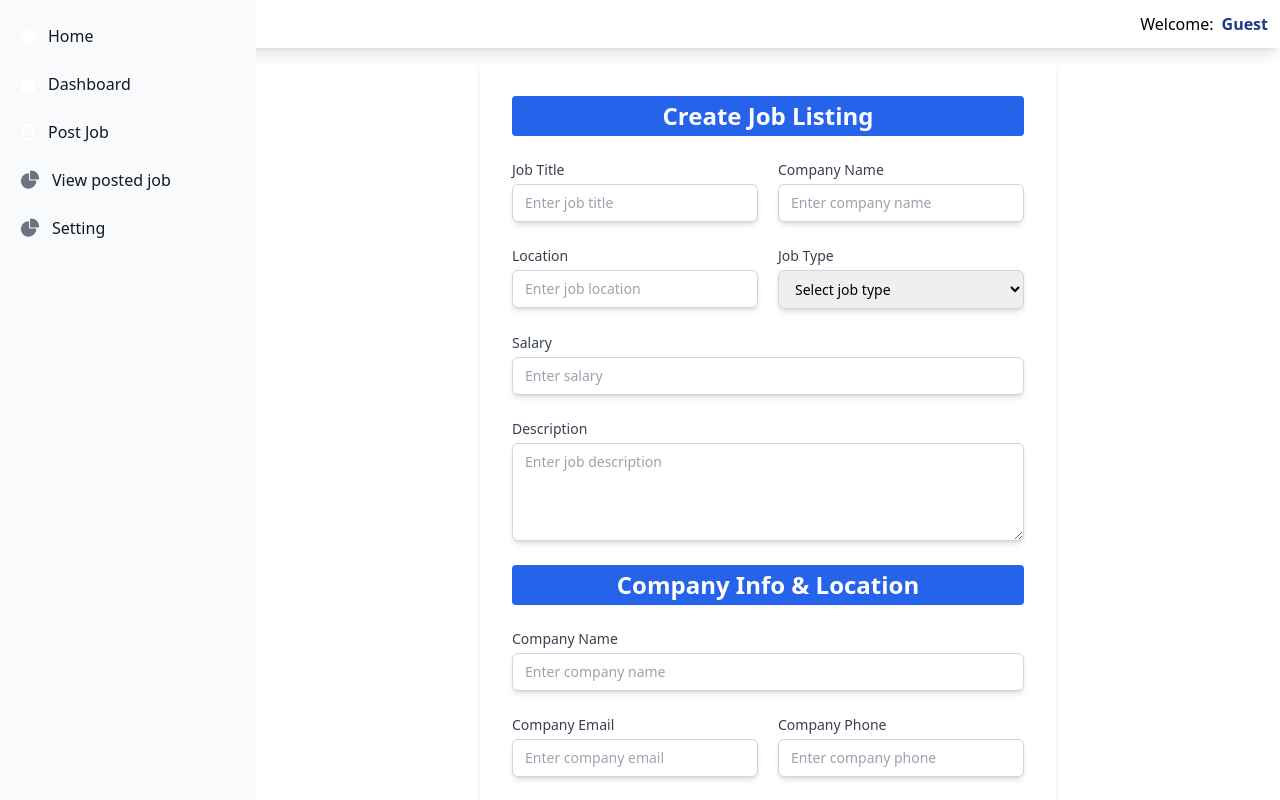
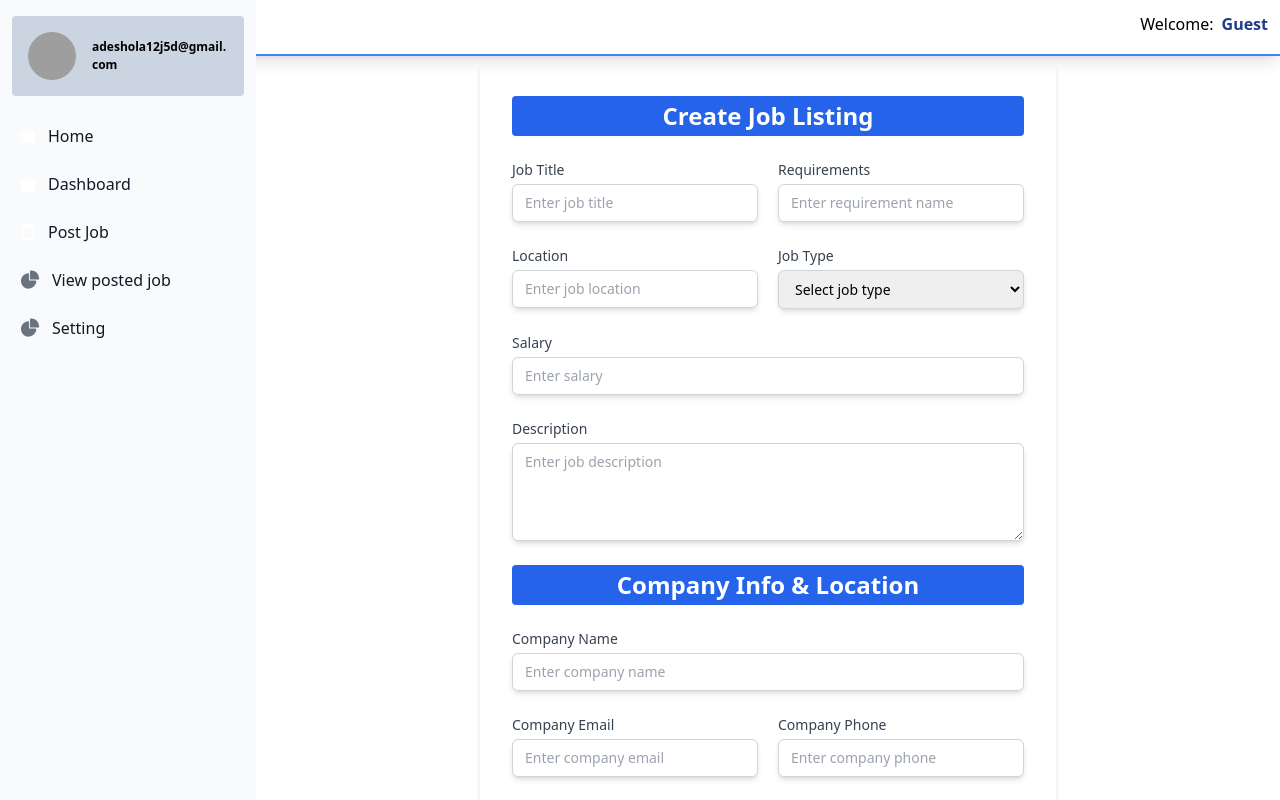
Before and after one commit to josephadeshola/vue-project-frontend, a Vue app: page /job/create in a window 1280 px wide. Shown: the top 800 px of the page. Built offline with nearby package versions, Linux system fonts and the light colour scheme; grey boxes are pictures that could not be loaded.

Commit message:
dashboard job post

```diff
--- a/src/components/SideBar.vue
+++ b/src/components/SideBar.vue
@@ -2,7 +2,7 @@
    <div v-if="sidebarVisible" class="fixed inset-0 z-30 bg-black opacity-50" @click="dismissSidebar"></div>
 
     <!-- Sidebar Toggle Button -->
-    <div class="bg-white flex justify-between md:justify-end shadow-lg fixed w-full">
+    <div class="bg-white flex h-14 border-b-2 border-b-blue-500 justify-between md:justify-end shadow-lg fixed w-full">
     <button @click="toggleSidebar" aria-controls="sidebar-multi-level-sidebar" type="button" class="inline-flex items-center p-2 mt-2 ms-3 text-sm text-gray-500 rounded-lg sm:hidden hover:bg-gray-100 focus:outline-none focus:ring-2 focus:ring-gray-200 dark:text-gray-400 dark:hover:bg-gray-700 dark:focus:ring-gray-600">
       <span class="sr-only">Open sidebar</span>
       <svg class="w-6 h-6" aria-hidden="true" fill="currentColor" viewBox="0 0 20 20" xmlns="http://www.w3.org/2000/svg">
@@ -18,7 +18,21 @@
     <!-- Sidebar -->
     <aside :class="sidebarClass" id="sidebar-multi-level-sidebar" aria-label="Sidebar">
       <div class="h-full px-3 py-4 overflow-y-auto bg-gray-50 dark:bg-blue-700">
-        <ul class="space-y-2 font-medium">
+         <div className="bg-slate-300 rounded flex items-center justify-between p-4 space-x-4">
+            <div className="flex items-center space-x-4">
+              <img
+                className="h-12 w-12 rounded-full"
+                src="https://img.freepik.com/free-photo/casual-young-african-man-smiling-isolated-white_93675-128895.jpg?t=st=1717687386~exp=1717690986~hmac=a571c165c5ccf3f51f03de509900bd0ad97745d46ded5874df9ff38e9ab5deff&w=740"
+                alt="Profile"
+              />
+              <div>
+                <p className="text-black text-[12px] break-all font-semibold">
+                  adeshola12j5d@gmail.com
+                </p>
+              </div>
+            </div>
+          </div>
+        <ul class="space-y-2 mt-5 font-medium">
           <li>
             <RouterLink to="/" class="flex items-center p-2 text-gray-900 rounded-lg dark:text-white hover:bg-gray-100 dark:hover:bg-gray-900  group">
               <i class="bi bi-houses-fill text-white"></i>
@@ -106,7 +120,7 @@ export default {
     },
     fetchUserName() {
       const user = JSON.parse(localStorage.getItem('user'));
-      console.log(user);
+      // console.log(user);
       if (user && user.name) {
         this.userName = user.name;
       } else {
--- a/src/views/JobView.vue
+++ b/src/views/JobView.vue
@@ -26,17 +26,17 @@
 
             <div class="w-full">
               <label
-                for="company"
+                for="requirement"
                 class="block text-sm font-medium text-gray-700"
-                >Company Name</label
+                >Requirements</label
               >
               <input
-                id="company"
-                v-model="form.company"
-                name="company"
+                id="requirement"
+                v-model="form.requirement"
+                name="requirement"
                 type="text"
                 class="mt-1 block w-full px-3 py-2 border border-gray-300 rounded-md shadow-md focus:outline-none focus:ring-indigo-500 focus:border-indigo-500 sm:text-sm"
-                placeholder="Enter company name"
+                placeholder="Enter requirement name"
                 required
               />
             </div>
@@ -238,21 +238,53 @@
 <script setup>
 import SideBar from "../components/SideBar.vue";
 import { ref } from "vue";
+import axios from "axios";
 
 // Form data
 const form = ref({
   title: "",
-  company: "",
+  requirement: "",
   location: "",
   jobType: "",
   salary: "",
   description: "",
+  companyName: "",
+  email: "",
+  phone: "",
+  address: "",
+  companyLocation: "",
+  additionalInfo:""
+
 });
 
 // Method to handle form submission
-const goToCompanyInfo = () => {
-  console.log("Form submitted", form.value);
-  // Navigate to Company Info & Location step
+
+const goToCompanyInfo = async () => {
+  const user_id =JSON.parse(localStorage.getItem('user'));
+ const userObject = {
+    user_id: user_id.id,
+    title: form.value.title,
+    requirement: form.value.requirement,
+    location: form.value.location,
+    jobType: form.value.jobType,
+    salary: form.value.salary,
+    description: form.value.description,
+    companyName: form.value.companyName,
+    email: form.value.email,
+    phone: form.value.phone,
+    address: form.value.address,
+    companyLocation: form.value.companyLocation,
+    additionalInfo: form.value.additionalInfo
+  };
+
+   try {
+    const response = await axios.post('http://127.0.0.1:8000/api/job', userObject);
+    console.log("Form submitted successfully", response.data);
+  } catch (error) {
+    console.error("Error submitting form", error);
+
+  }
+
 };
 </script>
 
```
